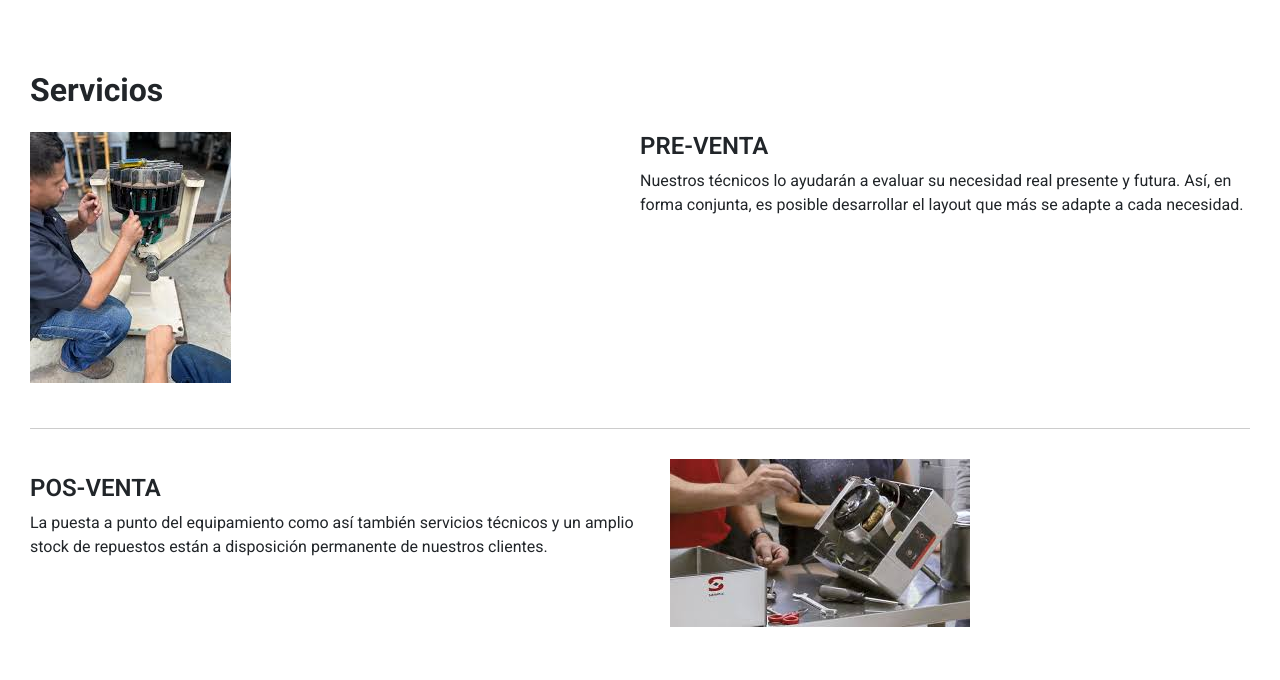
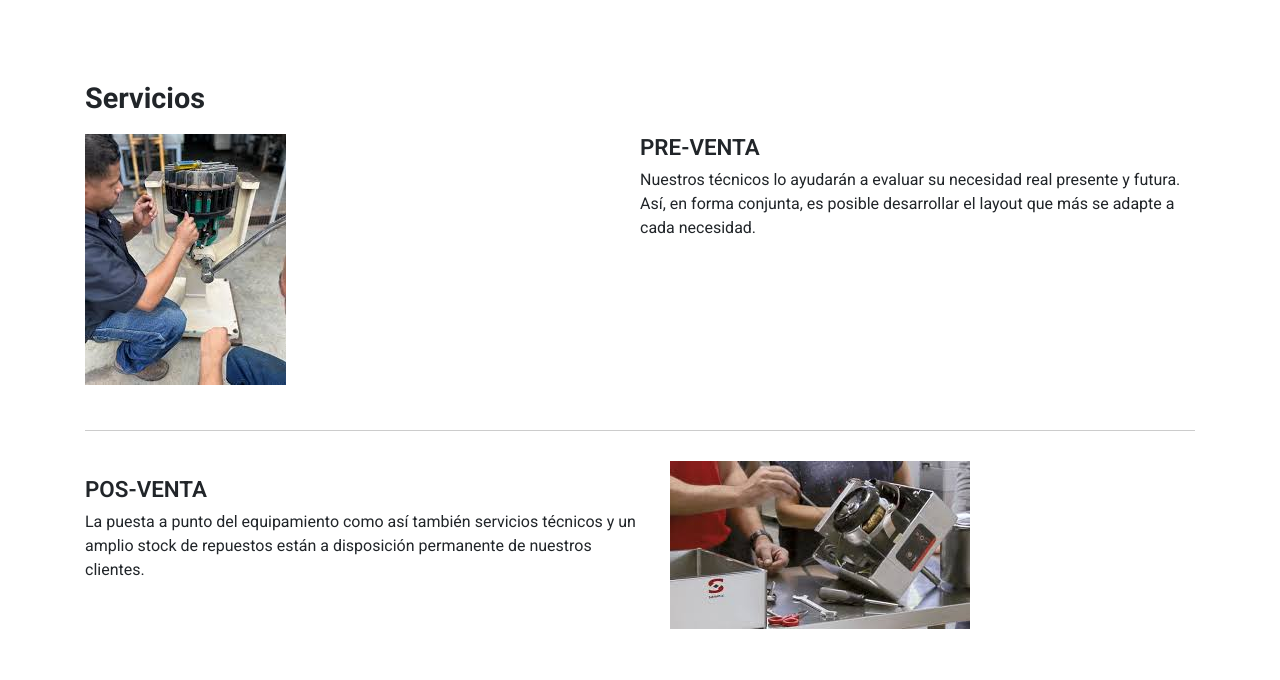
Before and after one commit to alduxs/entregafinal, a plain HTML site: page pages/posventa.html in a window 1280 px wide. Shown: the part 120-800 px from the top of the page. Drawn offline with nearby package versions, Linux system fonts and the light colour scheme.

Commit message:
Completo

```diff
--- a/pages/posventa.html
+++ b/pages/posventa.html
@@ -66,14 +66,13 @@
 
     <main>
       <section class="contenido-estatico">
-        <div>
-          <h1 class="titulo">Servicios</h1>
+
+        <div class="titulos-seccion">
+          <h1>Servicios</h1>
         </div>
 
         <div class="bloque">
-          <div>
-            <img src="../img/servicio.jpg" alt="Pre-Venta" />
-          </div>
+          <div><img src="../img/servicio.jpg" alt="Pre-Venta" /></div>
           <div class="texto">
             <h2 class="subtitulo">PRE-VENTA</h2>
             <p>Nuestros técnicos lo ayudarán a evaluar su necesidad real presente y futura. Así, en forma conjunta, es posible desarrollar el layout que más se adapte a cada necesidad.</p>
@@ -84,7 +83,7 @@
 
           <div class="texto contenido-estatico__texto--posicion">
             <h2 class="subtitulo">POS-VENTA</h2>
-            <p">La puesta a punto del equipamiento como así también servicios técnicos y un amplio stock de repuestos están a disposición permanente de nuestros clientes.</p>
+            <p>La puesta a punto del equipamiento como así también servicios técnicos y un amplio stock de repuestos están a disposición permanente de nuestros clientes.</p>
           </div>
 
           <div class="contenido-estatico__imagen--posicion">
--- a/scss/pages/_generics.scss
+++ b/scss/pages/_generics.scss
@@ -2,17 +2,24 @@
 @import "../abstracts/mixins";
 
 .contenido-estatico {
-  padding: 30px 30px;
-  .titulo {
-    padding: 0px 0px 15px;
-    font-weight: 700;
-    font-size: 2rem;
+  @include grid(grid, 1fr);
+  padding: 0px 30px 30px 30px;
+  width: 100%;
+  margin: 0;
+  .titulos-seccion{
+    width: 100%;
+    margin: 40px 0px 10px;
+    padding: 0px 0px;
+    h1{
+      font-size: 1.3rem;
+    }
   }
   .bloque{
     padding-bottom: 30px;
     margin-bottom: 30px;
     @include grid(grid,1fr);
     @include border-bottom(1px, solid, #ccc);
+
     div{
         margin-bottom: 15px;
     }
@@ -21,7 +28,7 @@
     }
     .texto{
         .subtitulo{
-            font-size: 1.5rem;
+            font-size: 1.1rem;
             font-weight: 600;
         }
     }
--- a/scss/pages/_mq-desktop.scss
+++ b/scss/pages/_mq-desktop.scss
@@ -19,7 +19,7 @@
     width: 1170px;
     margin: 0 auto;
     .items {
-      h2{
+      h2 {
         font-size: 1.5rem;
       }
     }
@@ -28,8 +28,8 @@
     width: 1170px;
     margin: 0 auto;
     @include grid(grid, 1fr 4fr);
-    .titulos-seccion{
-      h1{
+    .titulos-seccion {
+      h1 {
         font-size: 1.8rem;
       }
     }
@@ -38,22 +38,29 @@
       .productos-items {
         margin: 1px;
         padding: 30px;
-        h2{
+        h2 {
           font-size: 1.5rem;
         }
       }
-
     }
   }
   .contenido-estatico {
+    padding: 0px 30px 30px 30px;
+    width: 1170px;
+    margin: 0 auto;
+    .titulos-seccion{
+      h1{
+        font-size: 1.8rem;
+      }
+    }
     .contenido-estatico__bloque--unafraccion {
       grid-template-columns: 900px;
     }
   }
-  .titulo-home{
+  .titulo-home {
     width: 1170px;
     margin: 40px auto 10px;
-    h1{
+    h1 {
       font-size: 1.8rem;
     }
   }
--- a/scss/pages/_mq-tablet.scss
+++ b/scss/pages/_mq-tablet.scss
@@ -33,11 +33,20 @@
       }
     }
   }
-
   .contenido-estatico {
     padding: 30px 30px;
+    .titulos-seccion{
+      h1{
+        font-size: 1.6rem;
+      }
+    }
     .bloque{
       @include grid(grid,1fr 1fr);
+      .texto{
+        .subtitulo{
+            font-size: 1.4rem;
+        }
+      }
     }
     .contenido-estatico__bloque--unafraccion {
       grid-template-columns: 1fr;
```
Also changed, not shown: pages/contacto.html (+4 -10 lines), pages/empresa.html (+3 -3 lines), css/styles.css, 1 other file.
